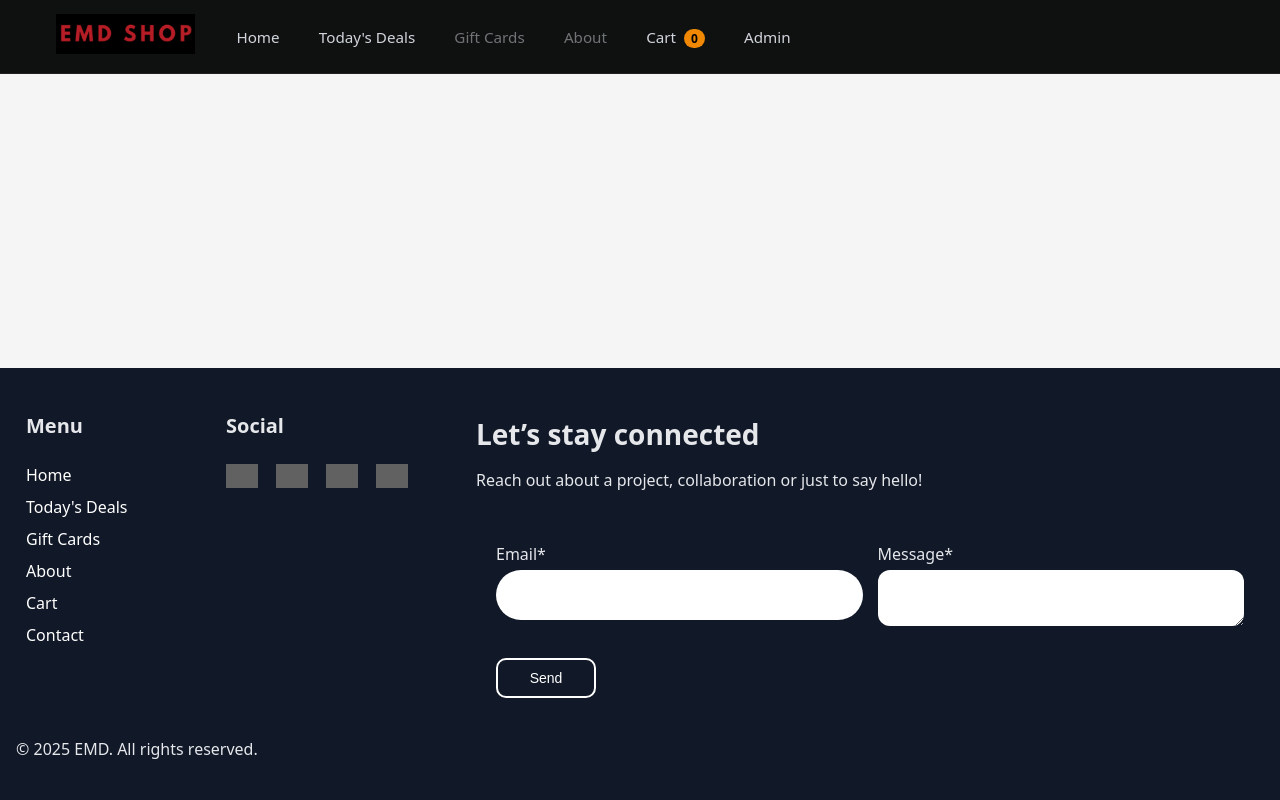
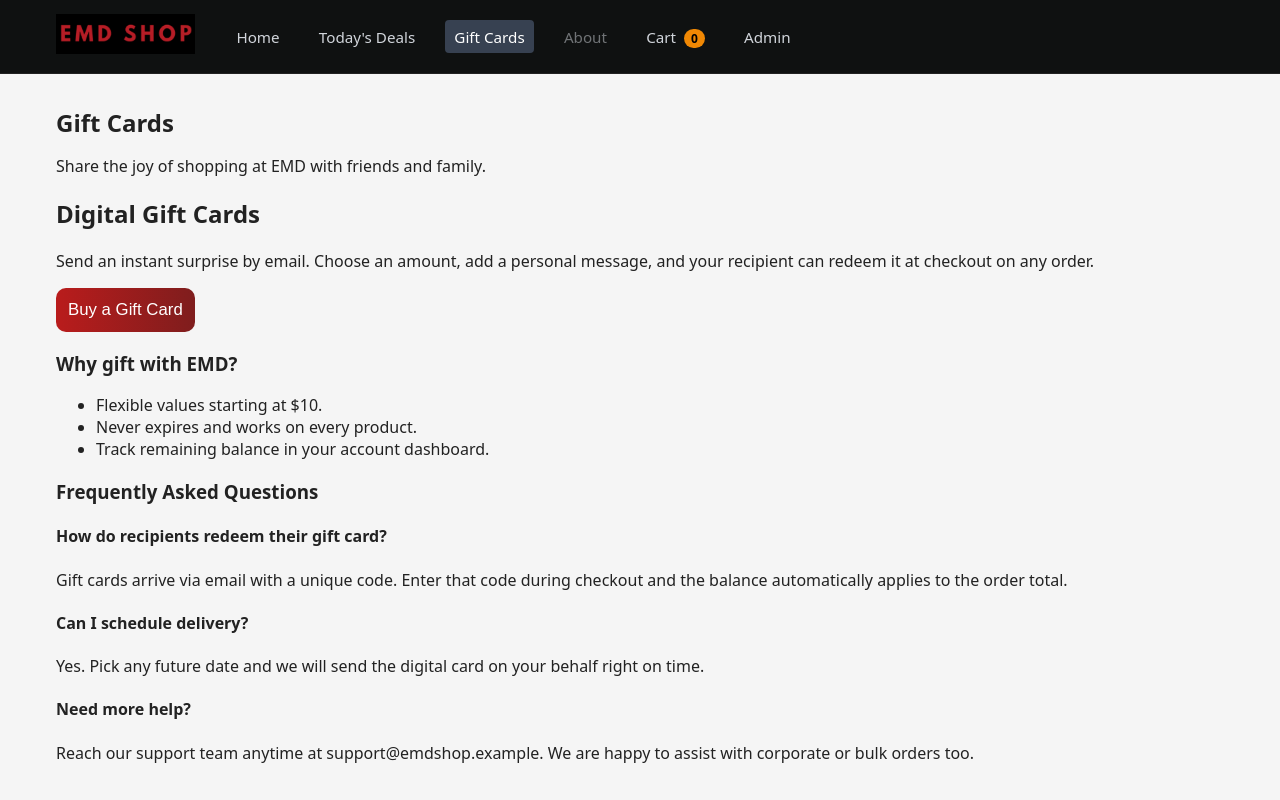
Before and after one commit to dieudo2024/EMD_OnlineShop, a React (Vite) app: page /gift-cards in a window 1280 px wide. Shown: the top 800 px of the page. Built offline with nearby package versions, Linux system fonts and the light colour scheme; no server answers; grey boxes are pictures that could not be loaded.

Commit message:
Add Gift Cards page and update navigation links

```diff
--- a/src/App.jsx
+++ b/src/App.jsx
@@ -6,6 +6,7 @@ import CheckoutPage from "./pages/CheckoutPage";
 import OrderConfirmationPage from "./pages/OrderConfirmationPage";
 import AdminPrinciplesPage from "./pages/AdminPrinciplesPage";
 import TodaysDealsPage from "./pages/TodaysDealsPage";
+import GiftCardsPage from "./pages/GiftCardsPage";
 import Header from "./components/Header";
 import Footer from "./components/Footer";
 
@@ -19,6 +20,7 @@ function App() {
           <Route path="/product/:id" element={<ProductDetailPage />} />
           <Route path="/cart" element={<CartPage />} />
           <Route path="/deals" element={<TodaysDealsPage />} />
+          <Route path="/gift-cards" element={<GiftCardsPage />} />
           <Route path="/checkout" element={<CheckoutPage />} />
           <Route path="/order-confirmation" element={<OrderConfirmationPage />} />
           <Route path="/admin/principles" element={<AdminPrinciplesPage />} />
--- a/src/components/Header.jsx
+++ b/src/components/Header.jsx
@@ -22,7 +22,7 @@ function Header() {
             Today's Deals
           </NavLink>
 
-          <NavLink  to="#" className={({ isActive }) =>"nav-link disabled-link"}>
+          <NavLink to="/gift-cards" className="nav-link">
             Gift Cards
           </NavLink>
 
--- /dev/null
+++ b/src/pages/GiftCardsPage.jsx
@@ -0,0 +1,49 @@
+function GiftCardsPage() {
+  return (
+    <section className="page">
+      <h1>Gift Cards</h1>
+      <p className="page-subtitle">
+        Share the joy of shopping at EMD with friends and family.
+      </p>
+
+      <div className="card gift-card-hero">
+        <h2>Digital Gift Cards</h2>
+        <p>
+          Send an instant surprise by email. Choose an amount, add a personal
+          message, and your recipient can redeem it at checkout on any order.
+        </p>
+        <button className="btn primary">Buy a Gift Card</button>
+      </div>
+
+      <section className="gift-card-details">
+        <h3>Why gift with EMD?</h3>
+        <ul>
+          <li>Flexible values starting at $10.</li>
+          <li>Never expires and works on every product.</li>
+          <li>Track remaining balance in your account dashboard.</li>
+        </ul>
+      </section>
+
+      <section className="gift-card-faq">
+        <h3>Frequently Asked Questions</h3>
+        <h4>How do recipients redeem their gift card?</h4>
+        <p>
+          Gift cards arrive via email with a unique code. Enter that code during
+          checkout and the balance automatically applies to the order total.
+        </p>
+        <h4>Can I schedule delivery?</h4>
+        <p>
+          Yes. Pick any future date and we will send the digital card on your
+          behalf right on time.
+        </p>
+        <h4>Need more help?</h4>
+        <p>
+          Reach our support team anytime at support@emdshop.example. We are happy
+          to assist with corporate or bulk orders too.
+        </p>
+      </section>
+    </section>
+  );
+}
+
+export default GiftCardsPage;
```
